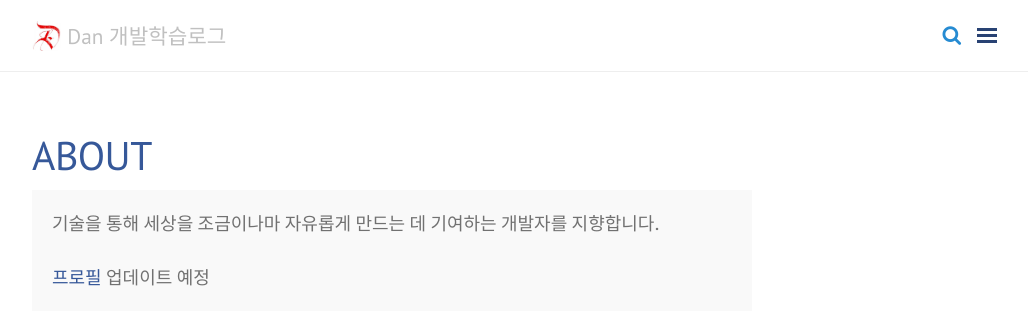
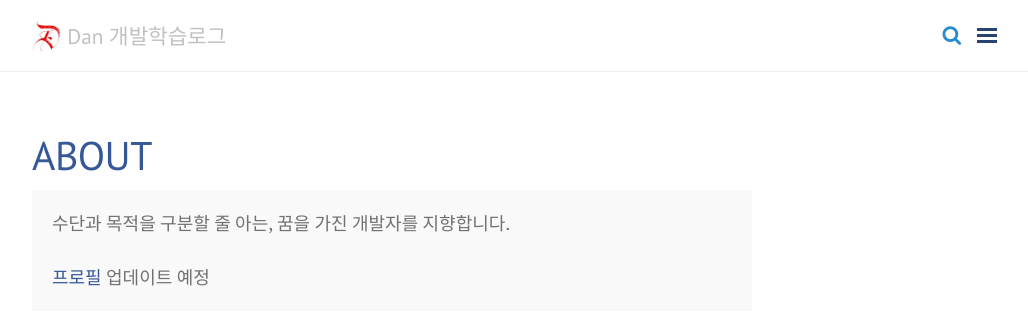
Before and after one commit to aleatorik/aleatorik.github.io, a Jekyll site: the page built from about.md, in a window 1280 px wide. Shown: the top 325 px of the page, without its empty margins (248-1276 px from the left). Built offline with Jekyll 4.4.1, drawn with Linux system fonts in a browser that asks for light colours; nearby versions of some CDN libraries; comment, search, counter and statistics services are not loaded.

Commit message:
update: Change the content in about section

```diff
--- a/about.md
+++ b/about.md
@@ -4,7 +4,7 @@ title: About
 ---
 
 <p class="message">
-  기술을 통해 세상을 조금이나마 자유롭게 만드는 데 기여하는 개발자를 지향합니다.
+  수단과 목적을 구분할 줄 아는, 꿈을 가진 개발자를 지향합니다.
   <br>
   <br>
   <a href="https://www.rocketpunch.com/@daseulsong90">프로필</a>
```
